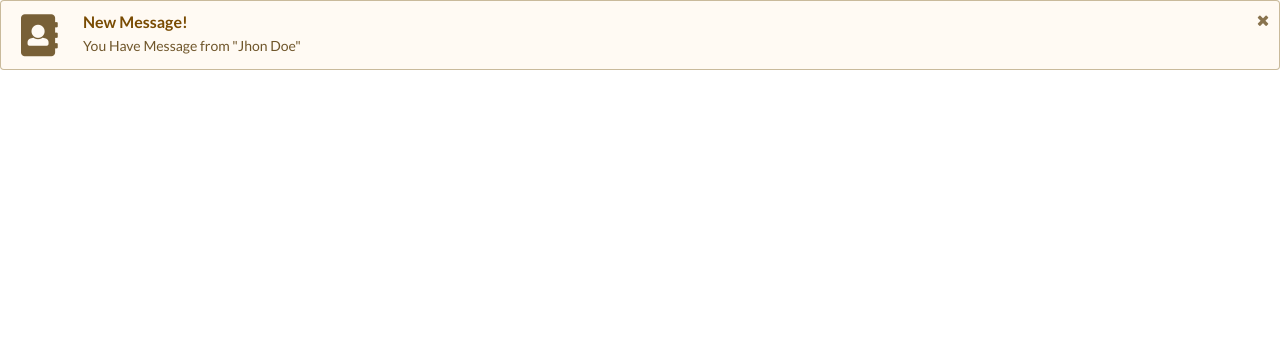
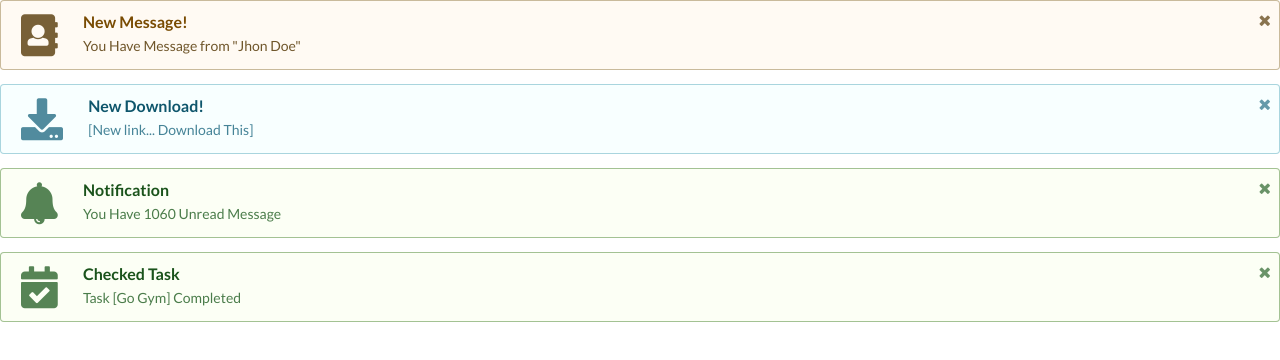
Before and after one commit to memojtabazamani/my-react-apps, a React (Create React App) app: page / in a window 1280 px wide. Shown: the top 360 px of the page. Built offline with nearby package versions, Linux system fonts and the light colour scheme.

Commit message:
done: make a sample components

```diff
--- a/src/Components/messages/AppMessage.js
+++ b/src/Components/messages/AppMessage.js
@@ -10,6 +10,15 @@ class AppMessage extends React.Component {
                 <Message title="New Message!" type="warning" closeIcon={true} icon={"address book"}>
                     You Have Message from "Jhon Doe"
                 </Message>
+                <Message title="New Download!" type="info" closeIcon={true} icon={"download"}>
+                    [New link... Download This]
+                </Message>
+                <Message title="Notification" type="success" closeIcon={true} icon={"bell"}>
+                    You Have 1060 Unread Message
+                </Message>
+                <Message title="Checked Task" type="positive" closeIcon={true} icon={"calendar check"}>
+                    Task [Go Gym] Completed
+                </Message>
             </>
         )
     }
--- a/src/Components/messages/Message.js
+++ b/src/Components/messages/Message.js
@@ -13,9 +13,9 @@ class Message extends React.Component {
         return (
             <div
                 className={`ui ${this.props.type} message ${this.state.hide ? `hidden` : ``} ${this.props.icon ? "icon message" : ""}`}>
-                { this.props.icon ?  <i className={`${this.props.icon} icon`}></i> : "" }
+                { this.props.icon ?  <i className={`${this.props.icon} icon`}/> : "" }
                 {this.props.closeIcon &&
-                <i className="close icon" onClick={e => this.setState({hide: true})}>&nbsp;</i>}
+                <i className="close icon" onClick={e => this.setState({hide: true})}/>}
                 <div className="content">
                     <div className="header">
                         {this.props.title}
@@ -30,7 +30,7 @@ class Message extends React.Component {
 }
 
 /*
-* Types of message
+* Types of message :
 * success
 * info
 * warning
```
